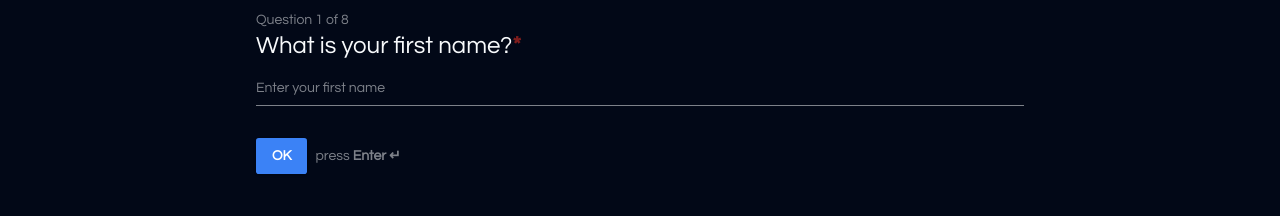
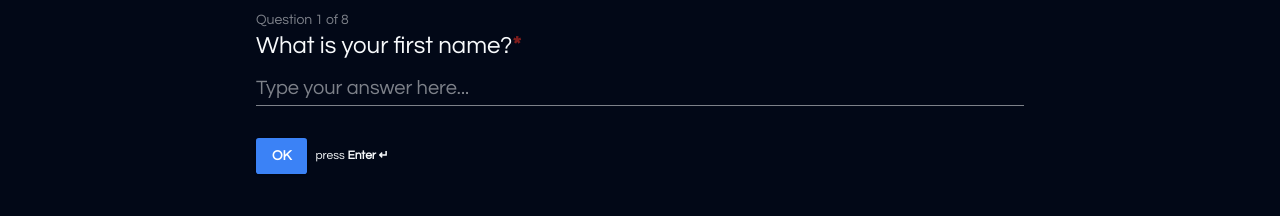
Before and after one commit to thatbeautifuldream/typeform-clone, a Next.js app: page / in a window 1280 px wide. Shown: the part 308-524 px from the top of the page. Built offline with nearby package versions, Linux system fonts and the light colour scheme.

Commit message:
🐛 FIX: minor cosmetic changes

```diff
--- a/src/components/form/material-input.tsx
+++ b/src/components/form/material-input.tsx
@@ -11,7 +11,7 @@ const MaterialInput = React.forwardRef<HTMLInputElement, InputProps>(
         <input
           type={type}
           className={cn(
-            "peer block w-full border-0 bg-background py-1.5 text-foreground placeholder:text-foreground/50 focus:outline-none sm:text-sm sm:leading-6",
+            "peer block w-full border-0 bg-background py-1.5 text-foreground placeholder:text-foreground/50 focus:outline-none sm:text-xl sm:leading-6",
             className,
           )}
           ref={ref}
--- a/src/components/form/typeform.tsx
+++ b/src/components/form/typeform.tsx
@@ -46,7 +46,6 @@ export default function Typeform() {
       id: 1,
       type: "text",
       text: "What is your first name?",
-      placeholder: "Enter your first name",
       isRequired: true,
     },
     {
@@ -165,8 +164,11 @@ export default function Typeform() {
                 <p className="text-gray-500">{questions[0].subText}</p>
                 <FormControl>
                   <Input
-                    className="text-lg"
-                    placeholder={questions[0].placeholder}
+                    placeholder={
+                      questions[0].placeholder
+                        ? questions[0].placeholder
+                        : "Type your answer here..."
+                    }
                     {...field}
                   />
                 </FormControl>
@@ -179,7 +181,7 @@ export default function Typeform() {
             <Button type="submit" className="text-white font-bold">
               {questions[0].isLastQuestion ? "Submit" : "OK"}
             </Button>
-            <p className="text-foreground/50 text-sm">
+            <p className="text-foreground text-xs">
               press <span className="font-semibold leading-none">Enter ↵</span>
             </p>
           </div>
```
